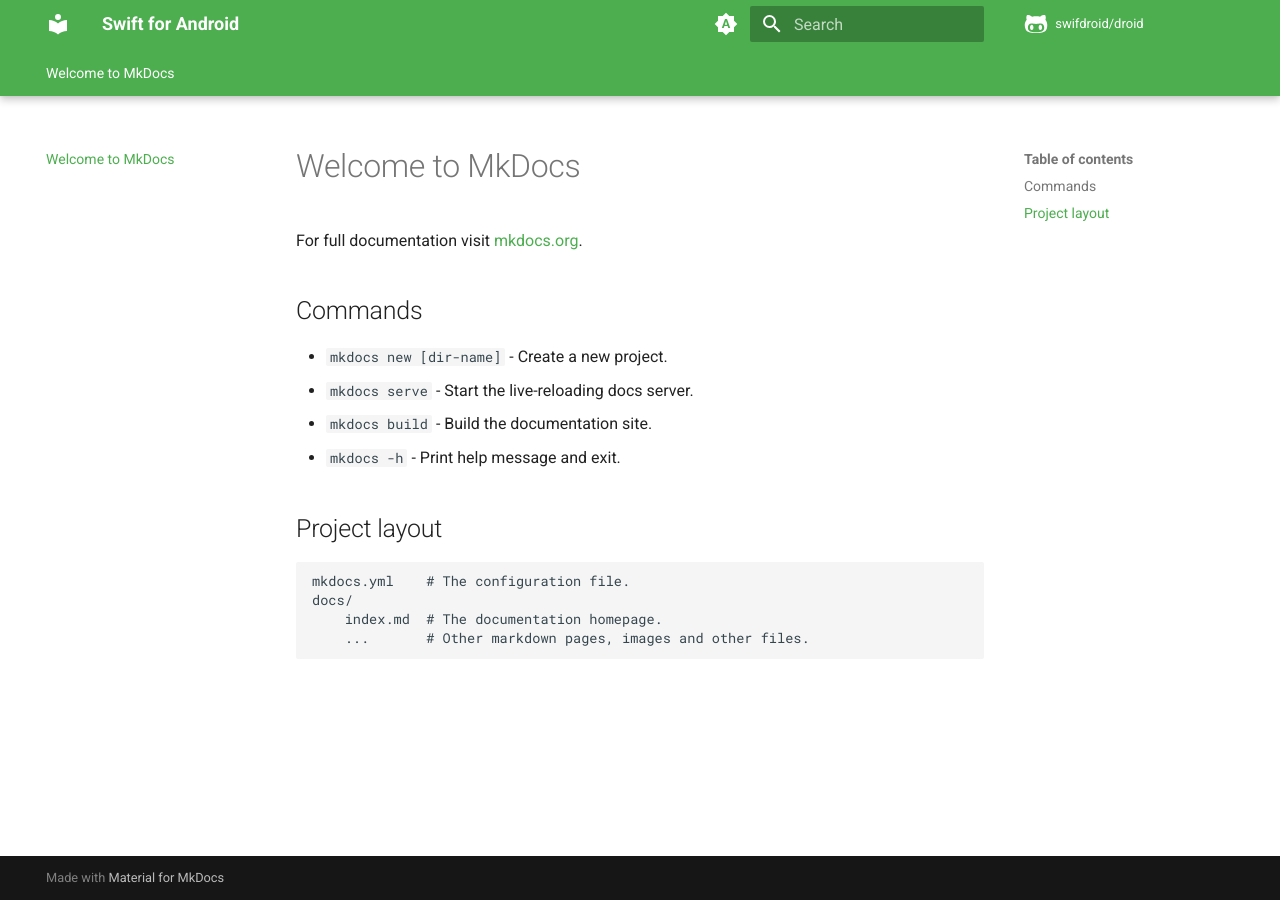
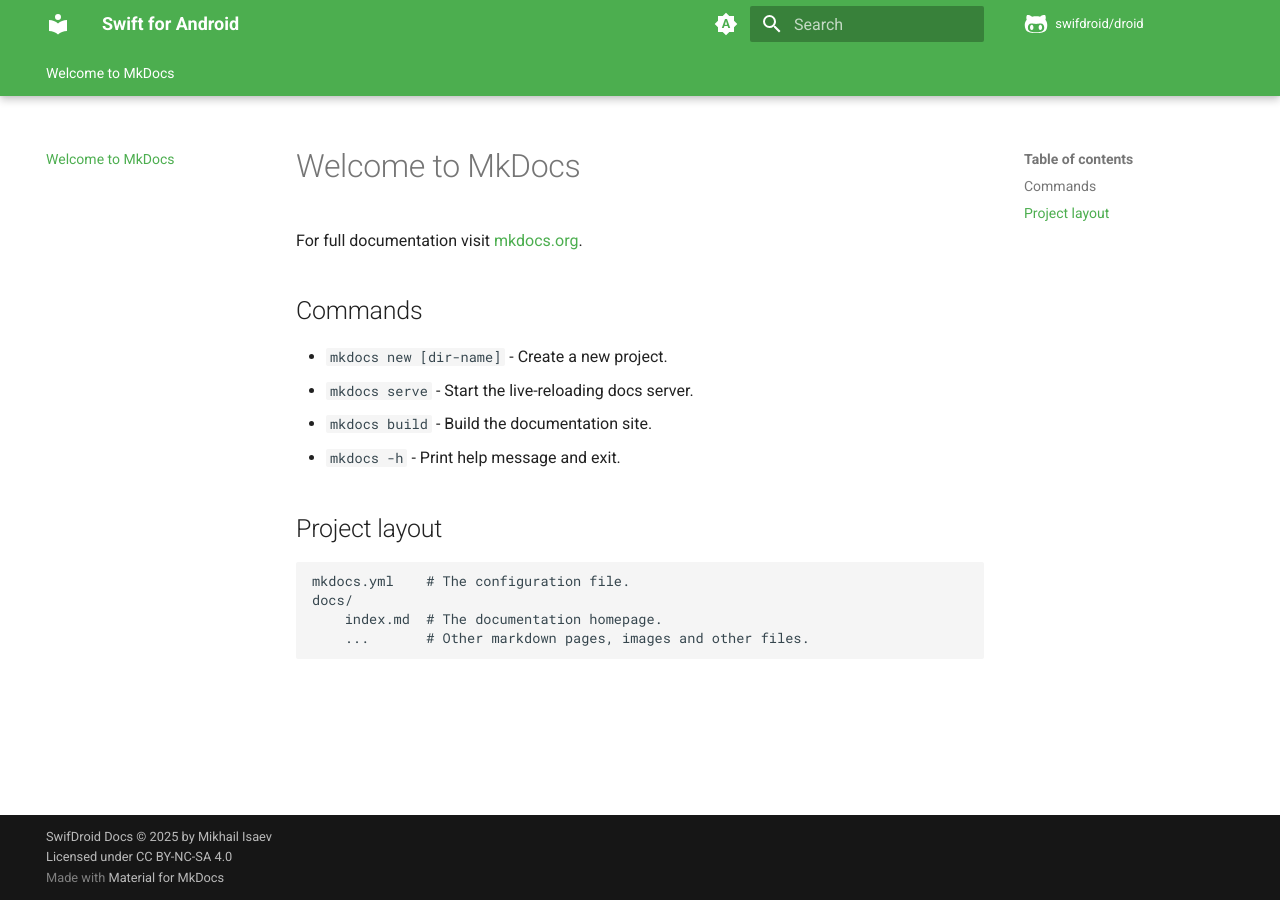
Before and after one commit to swifdroid/docs, an MkDocs documentation site: the page built from docs/index.md, in a window 1280 px wide. Built offline with MkDocs 1.6.1 and Material for MkDocs 9.7.7, drawn with Linux system fonts in a browser that asks for light colours; comment, search, counter and statistics services are not loaded.

Commit message:
🪚 Add copyright

```diff
--- a/mkdocs.yml
+++ b/mkdocs.yml
@@ -2,6 +2,8 @@ site_name: Swift for Android
 site_url: https://docs.swifdroid.com
 repo_url: https://github.com/swifdroid/droid
 repo_name: swifdroid/droid
+# Copyright
+copyright: "SwifDroid Docs &copy; 2025 by Mikhail Isaev<br>Licensed under CC BY-NC-SA 4.0"
 theme:
   name: material
   icon:
```
